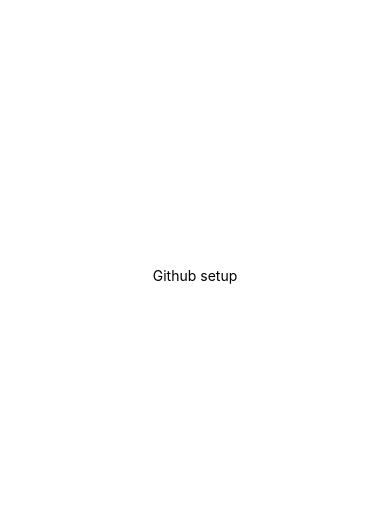
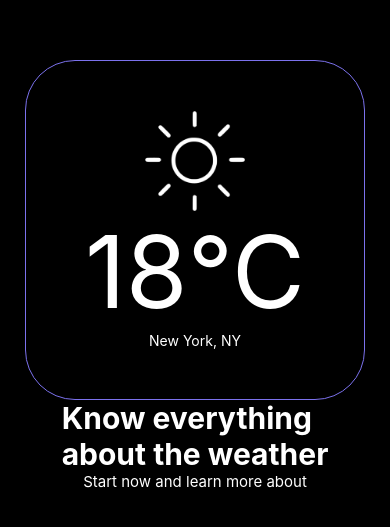
Before and after one commit to christianmonfiston/WeatherApp, a React Native app: screen / in a window 390 px wide. Shown: the part 147-674 px from the top of the page. Built offline with nearby package versions, Linux system fonts and the light colour scheme.

Commit message:
Early ui work

```diff
--- a/App.js
+++ b/App.js
@@ -1,19 +1,18 @@
 import { StatusBar } from "expo-status-bar";
-import { StyleSheet, Text, View } from "react-native";
-
+import { View } from "react-native";
+import { SafeAreaView } from "react-native";
+import { Text } from "react-native";
+import { StyleSheet } from "react-native";
+//Screens to Import
+import LandingPage from "./screens/LandingPage";
 export default function App() {
-  return (
-    <View style={styles.container}>
-      <Text>Github setup</Text>
-      <StatusBar style="auto" />
-    </View>
-  );
+  return <LandingPage />;
 }
 
 const styles = StyleSheet.create({
   container: {
     flex: 1,
-    backgroundColor: "#fff",
+    backgroundColor: "black",
     alignItems: "center",
     justifyContent: "center",
   },
--- a/package.json
+++ b/package.json
@@ -12,7 +12,8 @@
     "expo": "~50.0.4",
     "expo-status-bar": "~1.11.1",
     "react": "18.2.0",
-    "react-native": "0.73.2"
+    "react-native": "0.73.2",
+    "expo-linear-gradient": "~12.7.1"
   },
   "devDependencies": {
     "@babel/core": "^7.20.0"
--- /dev/null
+++ b/screens/LandingPage.js
@@ -0,0 +1,77 @@
+import { View, Text, StyleSheet } from "react-native";
+import { SafeAreaView } from "react-native";
+import { Image } from "react-native";
+
+export default function LandingPage() {
+  return (
+    <SafeAreaView style={styles.container}>
+      <View style={styles.container}>
+        <View style={styles.card}>
+          <Image
+            style={styles.image}
+            source={require("../images/sunicon.png")}
+          />
+          <Text style={styles.degreeDisplay}>18&#8451;</Text>
+          <Text style={{ color: "white" }}>New York, NY</Text>
+        </View>
+        <View style={styles.textDisplay}>
+          <Text style={styles.displayOne}>
+            Know everything{"\n"}about the weather
+          </Text>
+          <Text style={{ color: "white", fontSize: 15 }}>
+            Start now and learn more about
+          </Text>
+        </View>
+      </View>
+    </SafeAreaView>
+  );
+}
+
+const styles = StyleSheet.create({
+  container: {
+    flex: 1,
+    backgroundColor: "black",
+    alignItems: "center",
+    justifyContent: "center",
+  },
+
+  degreeDisplay: {
+    fontSize: 100,
+    color: "white",
+    justifyContent: "center",
+    alignContent: "center",
+    alignItems: "center",
+    alignSelf: "center",
+  },
+
+  card: {
+    backgroundColor: "black",
+    width: 340,
+    height: 340,
+    borderRadius: 50,
+    borderWidth: 1.1,
+    borderColor: "#7B71EC",
+    justifyContent: "center",
+    alignContent: "center",
+    alignItems: "center",
+    alignSelf: "center",
+  },
+
+  textDisplay: {
+    justifyContent: "center",
+    alignContent: "center",
+    alignItems: "center",
+    flexDirection: "column",
+  },
+
+  displayOne: {
+    color: "white",
+    fontSize: 30,
+    fontWeight: "bold",
+  },
+
+  image: {
+    width: 100,
+    height: 100,
+  },
+});
```
Also changed, not shown: images/sunicon.png (added), 1 other file (tests, documents, lock files or other folders).
